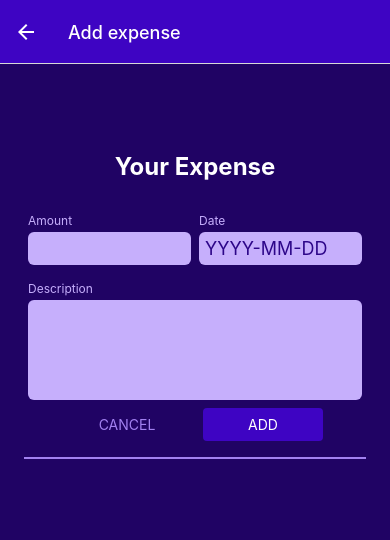
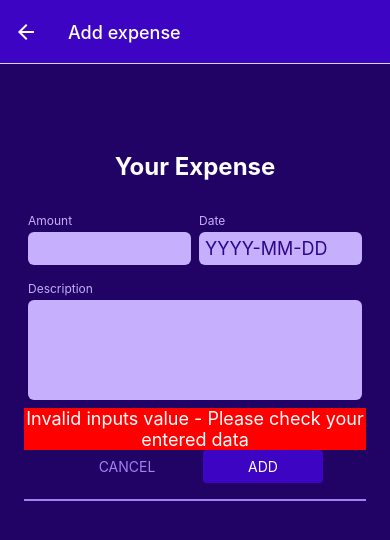
Before and after one commit to xorbun/StonksApp, a React Native app: screen /ManageExpenses in a window 390 px wide. Shown: the top 540 px of the page. Built offline with nearby package versions, Linux system fonts and the light colour scheme.

Commit message:
input validation
added input validation

```diff
--- a/components/ManageExpense/ExpenseForm.js
+++ b/components/ManageExpense/ExpenseForm.js
@@ -1,30 +1,49 @@
 import { useState } from "react"
 import InputComp from "./Input"
-import { View,StyleSheet,Text } from "react-native"
+import { View,StyleSheet,Text, Alert } from "react-native"
 import Button from "../UI/Button"
+import { getFormattedDate } from "../../util/date"
+const ExpenseForm=({submitButtonLabel,onCancel,onSubmit,defaultValue})=>{
+    const [inputs, setInputs] = useState({
+      amount:{value: defaultValue ? defaultValue.amount.toString() : "",isValid:!!defaultValue},
 
-const ExpenseForm=({submitButtonLabel,onCancel,onSubmit})=>{
-    const [inputValue,setInputValue]=useState({
-        amount:'',
-        date:'',
-        description:''
-    })
+      date:{value: defaultValue ? getFormattedDate(defaultValue.date) : "",isValid:!!defaultValue},
+
+      description:{value:  defaultValue ? defaultValue.description : "",isValid:!!defaultValue}
+
+   ,
+    });
     const inputChangeHandler=(inputIdentifier,enteredValue)=>{
-        setInputValue((currentInputValues)=>{
+        setInputs((currentInput)=>{
             return {
-                ...currentInputValues,
-                [inputIdentifier]:enteredValue
+                ...currentInput,
+                [inputIdentifier]:{value:enteredValue,isValid:true}
             }
         })
     }
     const submitHandler=()=>{
         const expenseData={
-            amount:+inputValue.amount,
-            date:new Date(inputValue.date),
-            description:inputValue.description
+            amount:+inputs.amount.value,
+            date:new Date(inputs.date.value),
+            description:inputs.description.value
         };
+        const amountIsValid= !isNaN(expenseData.amount) && expenseData.amount > 0
+        const dateIsValid= expenseData.date.toString() !=='Invalid Date'
+        const descriptionIsValid= expenseData.description.trim().length>0
+        if(!amountIsValid || !dateIsValid || !descriptionIsValid){
+            //Alert.alert('Invalid input','check your input values')
+           setInputs((currentInputs)=>{
+            return{
+                amount:{value:currentInputs.amount.value, isValid:amountIsValid},
+                date:{value:currentInputs.date.value,isValid:dateIsValid},
+                description:{value:currentInputs.description,isValid:descriptionIsValid}
+            }
+           })
+            return;
+        }
         onSubmit(expenseData)
     }
+    const formIsInvalid= !inputs.amount.isValid || !inputs.date.isValid || !inputs.description.isValid
     return(
         <View style={styles.form}>
             <Text style={styles.title}>Your Expense</Text>
@@ -32,13 +51,13 @@ const ExpenseForm=({submitButtonLabel,onCancel,onSubmit})=>{
                 <InputComp style={styles.rowInputStyle} label='Amount' textInputConfig={{
                     keyboardType:'decimal-pad',
                     onChangeText:inputChangeHandler.bind(this, 'amount'),
-                    value:inputValue.amount
+                    value:inputs.amount.value
                 }}/>
                 <InputComp style={styles.rowInputStyle} label='Date' textInputConfig={{
                     placeholder:'YYYY-MM-DD',
                     maxLength:10,
                     onChangeText:inputChangeHandler.bind(this, 'date'),
-                    value:inputValue.date
+                    value:inputs.date.value
                 }}/>
            </View>
            <InputComp label='Description' textInputConfig={{
@@ -46,8 +65,9 @@ const ExpenseForm=({submitButtonLabel,onCancel,onSubmit})=>{
             //autoCorrect:false, imposta tutte le parole con la lettera maiuscola. di default è settata su true
             //autoCapitalize:'characters' è possibile dichiarare quale tipologia di parola si vuole settare la lettera maiuscola
             onChangeText:inputChangeHandler.bind(this, 'description'),
-                    value:inputValue.description
+                    value:inputs.description.value
            }}/>
+           {formIsInvalid && <Text style={styles.errorMessage}>Invalid inputs value - Please check your entered data</Text>}
            <View style={styles.buttonContainer}>
                 <Button style={styles.button} mode='flat' onPress={onCancel}>CANCEL</Button>
                 <Button style={styles.button}  onPress={submitHandler}>{submitButtonLabel}</Button>
@@ -67,6 +87,13 @@ const styles=StyleSheet.create({
         textAlign:'center',
         marginVertical:24
     },
+    errorMessage:{
+        color:'white',
+        textAlign:'center',
+        fontSize:18,
+        backgroundColor:'red',
+
+    },
     amountDateContainer:{
         flexDirection:'row',
         justifyContent:'space-between'
--- a/screen/ManageExpense.js
+++ b/screen/ManageExpense.js
@@ -13,6 +13,8 @@ const ManageExpense=({route,navigation})=>{
     const editedExpenseAmount=route.params?.amount
     const editedExpenseDate=route.params?.date.toString()
     const isEdited=!!editedExpenseId
+
+    const selectedExpenses=expenseCtx.expenses.find(expense => expense.id===editedExpenseId)
     const deleteHandler=()=>{
         navigation.goBack();
         expenseCtx.deleteExpense(editedExpenseId)
@@ -36,7 +38,7 @@ const ManageExpense=({route,navigation})=>{
     },[navigation, isEdited])
     return(
         <View style={styles.container}>
-            <ExpenseForm submitButtonLabel={isEdited ? 'UPDATE':'ADD'} onCancel={cancelHandler}onSubmit={confirmHandler}/>
+            <ExpenseForm submitButtonLabel={isEdited ? 'UPDATE':'ADD'} onCancel={cancelHandler}onSubmit={confirmHandler} defaultValue={selectedExpenses}/>
 
             <View style={styles.deleteButton}>
                 {isEdited && <IconButton icon='trash' color={GlobalStyles.colors.error500} onPress={deleteHandler}/>}
--- a/util/date.js
+++ b/util/date.js
@@ -1,5 +1,5 @@
 export const getFormattedDate=(date)=>{
-    return `${date.getFullYear()}-${date.getMonth()+1}-${date.getDate()}`
+    return date.toISOString().slice(0,10)
 }
 
 export const getDateMinusDays=(date,days)=>{
```
